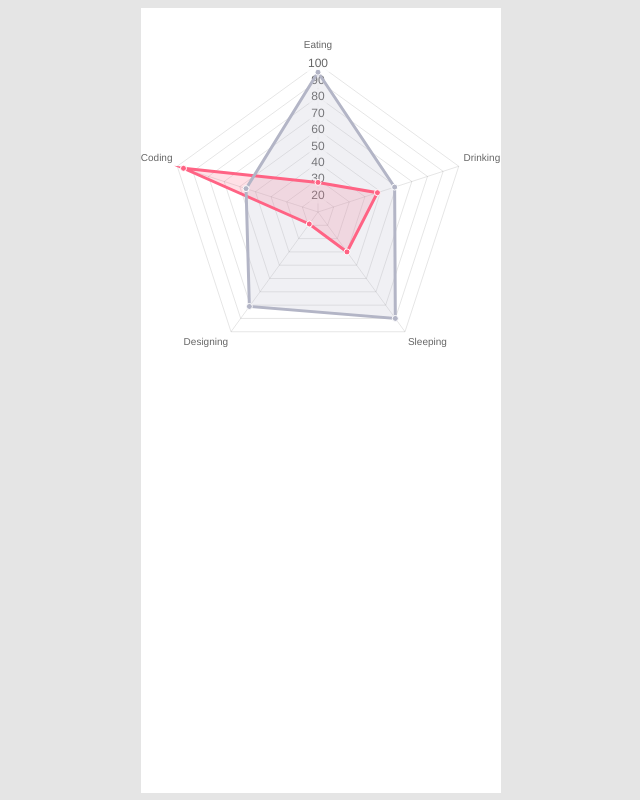
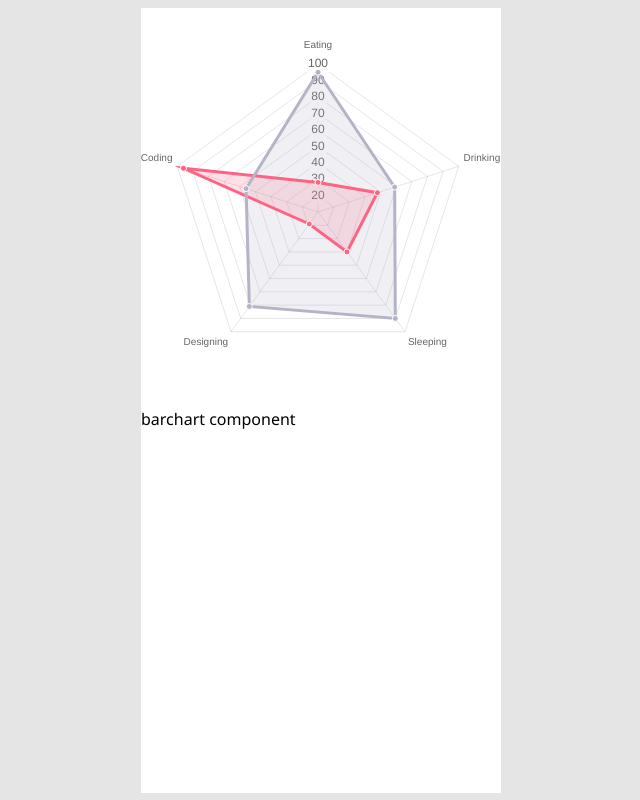
Before and after one commit to chltjdrhd777/wanted-codestates-project-8-11, a Vue app: page / in a window 1280 px wide. Shown: the whole page, without its empty margins (319-959 px from the left). Built offline with nearby package versions, Linux system fonts and the light colour scheme.

Commit message:
feat:barchart component file 추가

```diff
--- a/src/App.vue
+++ b/src/App.vue
@@ -2,17 +2,20 @@
   <main class="flex-center">
     <section class="container">
       <RadarChart />
+      <BarChart />
     </section>
   </main>
 </template>
 
 <script>
 import RadarChart from "./components/RadarChar.vue";
+import BarChart from "./components/BarChar.vue";
 
 export default {
   name: "App",
   components: {
     RadarChart,
+    BarChart,
   },
 };
 </script>
--- /dev/null
+++ b/src/components/BarChar.vue
@@ -0,0 +1,3 @@
+<template>
+  <div>barchart component</div>
+</template>
```
